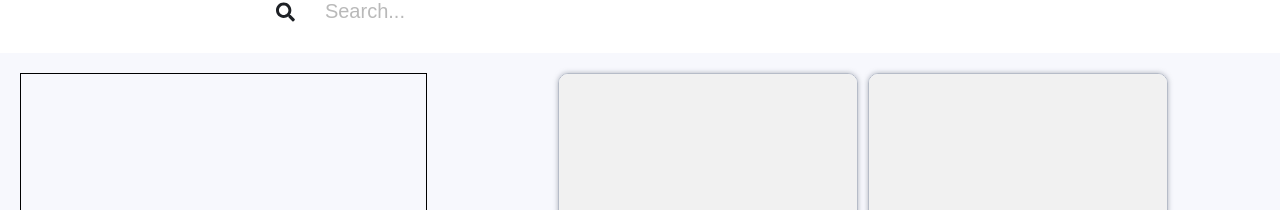
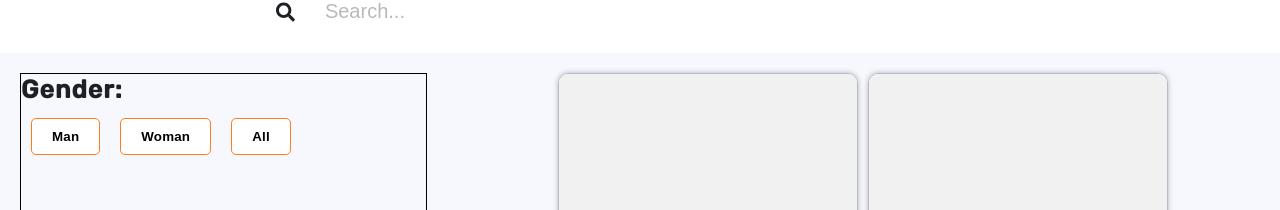
Before and after one commit to MMaciej0/sneakers-shop-react, a React (Create React App) app: page /products in a window 1280 px wide. Shown: the part 407-617 px from the top of the page. Built offline with nearby package versions, Linux system fonts and the light colour scheme.

Commit message:
ADDED: desktop filter by gender

```diff
--- a/src/components/Products/FilterNav/DesktopFilter/DesktopFilter.js
+++ b/src/components/Products/FilterNav/DesktopFilter/DesktopFilter.js
@@ -1,10 +1,21 @@
 import React from 'react';
+import { useFilterContext } from '../../../../contexts/FilterContext';
+import SingleSelectionButtonsGroup from '../../../common/SingleSelectionButtonsGroup/SingleSelectionButtonsGroup';
 import './DesktopFilter.css';
 
 function DesktopFilter() {
+  const { selectedMenu, setSelectedMenu } = useFilterContext();
+
   return (
     <div class="df__container">
-      <div className="dr__row"></div>
+      <div className="dr__row">
+        <h3>Gender:</h3>
+        <SingleSelectionButtonsGroup
+          labels={['man', 'woman', 'all']}
+          selectedValue={selectedMenu}
+          setSelectedValue={setSelectedMenu}
+        />
+      </div>
     </div>
   );
 }
--- /dev/null
+++ b/src/components/common/SingleSelectionButtonsGroup/SingleSelectionButtonsGroup.js
@@ -0,0 +1,23 @@
+import React from 'react';
+import SingleSelectionButton from './partials/SingleSelectionButton';
+
+const SingleSelectionButtonsGroup = ({
+  labels,
+  selectedValue,
+  setSelectedValue,
+}) => {
+  return (
+    <div className="buttons-group__container">
+      {labels.map((label, index) => (
+        <SingleSelectionButton
+          key={index}
+          label={label}
+          selectedValue={selectedValue}
+          setSelectedValue={setSelectedValue}
+        />
+      ))}
+    </div>
+  );
+};
+
+export default SingleSelectionButtonsGroup;
--- /dev/null
+++ b/src/components/common/SingleSelectionButtonsGroup/partials/SingleSelectionButton.js
@@ -0,0 +1,40 @@
+import React, { useEffect, useRef } from 'react';
+import './SingleToggleButton.css';
+
+const SingleSelectionButton = ({ label, setSelectedValue, selectedValue }) => {
+  const toggleBtn = useRef(null);
+
+  useEffect(() => {
+    const handler = (e) => {
+      if (
+        !toggleBtn.current.contains(e.target) &&
+        e.target.classList.contains('toggle-btn')
+      ) {
+        toggleBtn.current.classList.remove('selected');
+      }
+    };
+    document.addEventListener('click', handler);
+    return () => document.removeEventListener('click', handler);
+  });
+
+  const handleClick = (label) => {
+    toggleBtn.current.classList.add('selected');
+    setSelectedValue(label);
+  };
+
+  return (
+    <button
+      className={
+        selectedValue.toLowerCase() === label.toLowerCase()
+          ? 'toggle-btn selected'
+          : 'toggle-btn'
+      }
+      ref={toggleBtn}
+      onClick={() => handleClick(label)}
+    >
+      {label}
+    </button>
+  );
+};
+
+export default SingleSelectionButton;
--- /dev/null
+++ b/src/components/common/SingleSelectionButtonsGroup/partials/SingleToggleButton.css
@@ -0,0 +1,21 @@
+@import url('../../../../styles/custom.css');
+
+.toggle-btn {
+  font-weight: bold;
+  border: 1px solid hsl(var(--orange-primary));
+  background-color: white;
+  border-radius: 0.5rem;
+  cursor: pointer;
+  padding: 1rem 2rem;
+  margin: 0.5rem 1rem;
+  letter-spacing: 0.02rem;
+  text-transform: capitalize;
+}
+
+.toggle-btn.selected {
+  outline: 1px solid hsl(var(--orange-primary));
+}
+
+.toggle-btn:hover {
+  outline: 1px solid hsl(var(--orange-primary));
+}
--- a/src/contexts/FilterContext.js
+++ b/src/contexts/FilterContext.js
@@ -17,7 +17,12 @@ export const FilterProvider = ({ children }) => {
     let output = data.products;
 
     if (selectedMenu) {
-      output = getProductsBySex(output, selectedMenu);
+      console.log(selectedMenu);
+      if (selectedMenu === 'all') {
+        output = data.products;
+      } else {
+        output = getProductsBySex(output, selectedMenu);
+      }
     }
     if (selectedCategories.length) {
       output = forEachFilter(output, selectedCategories, 'category');
--- a/src/styles/App.css
+++ b/src/styles/App.css
@@ -21,6 +21,14 @@ footer {
   grid-area: footer;
 } */
 
+::-webkit-scrollbar {
+  display: none;
+}
+
+body {
+  scrollbar-width: none;
+}
+
 main {
   margin-top: 4rem;
 }
```
